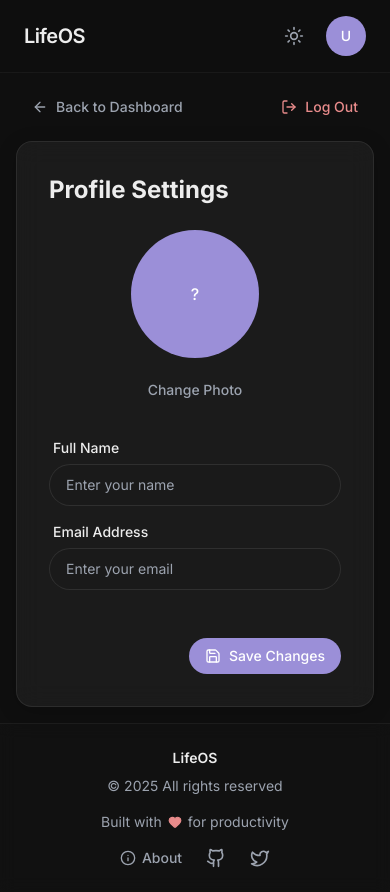
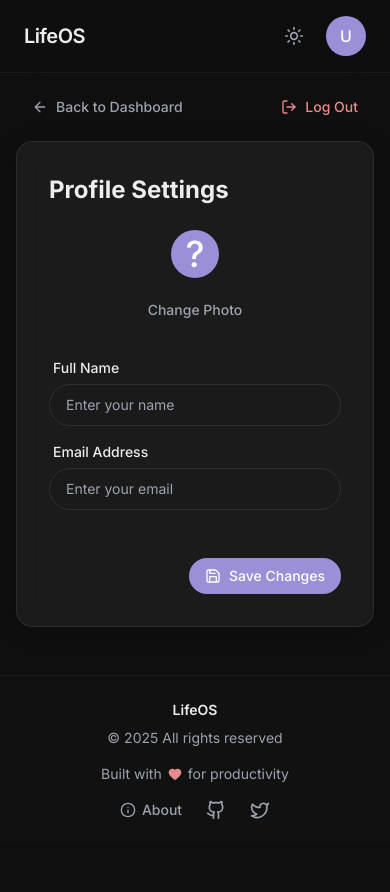
Before and after one commit to Pruthivi13/LifeOS, a Next.js app in the folder client/: page /profile in a window 390 px wide. After the commit the page ends 844 px from the top, so only its background shows below. Built offline with nearby package versions, Linux system fonts and the light colour scheme; no server answers.

Commit message:
Fix mobile avatar: use explicit pixel dimensions for reliable mobile rendering

```diff
--- a/client/src/components/ui/Avatar.tsx
+++ b/client/src/components/ui/Avatar.tsx
@@ -51,19 +51,26 @@ export function Avatar({
         return colors[index];
     };
 
+    const dimensions = sizePx[size];
+
     if (src) {
         return (
             <div
-                className={`
-          relative rounded-full overflow-hidden
-          ${sizeClasses[size]}
-          ${className}
-        `}
+                className={`relative rounded-full overflow-hidden flex-shrink-0 ${className}`}
+                style={{
+                    width: dimensions,
+                    height: dimensions,
+                    minWidth: dimensions,
+                    minHeight: dimensions
+                }}
             >
                 <img
                     src={src}
                     alt={alt}
-                    className="object-cover w-full h-full"
+                    width={dimensions}
+                    height={dimensions}
+                    className="object-cover"
+                    style={{ width: '100%', height: '100%' }}
                     onError={(e) => {
                         console.error('Error loading avatar:', src);
                         e.currentTarget.style.display = 'none';
@@ -75,13 +82,14 @@ export function Avatar({
 
     return (
         <div
-            className={`
-        flex items-center justify-center
-        rounded-full font-medium text-white
-        ${sizeClasses[size]}
-        ${className}
-      `}
-            style={{ backgroundColor: getColorFromName(name) }}
+            className={`flex items-center justify-center rounded-full font-medium text-white flex-shrink-0 ${className}`}
+            style={{
+                backgroundColor: getColorFromName(name),
+                width: dimensions,
+                height: dimensions,
+                minWidth: dimensions,
+                minHeight: dimensions
+            }}
         >
             {initials}
         </div>
```
